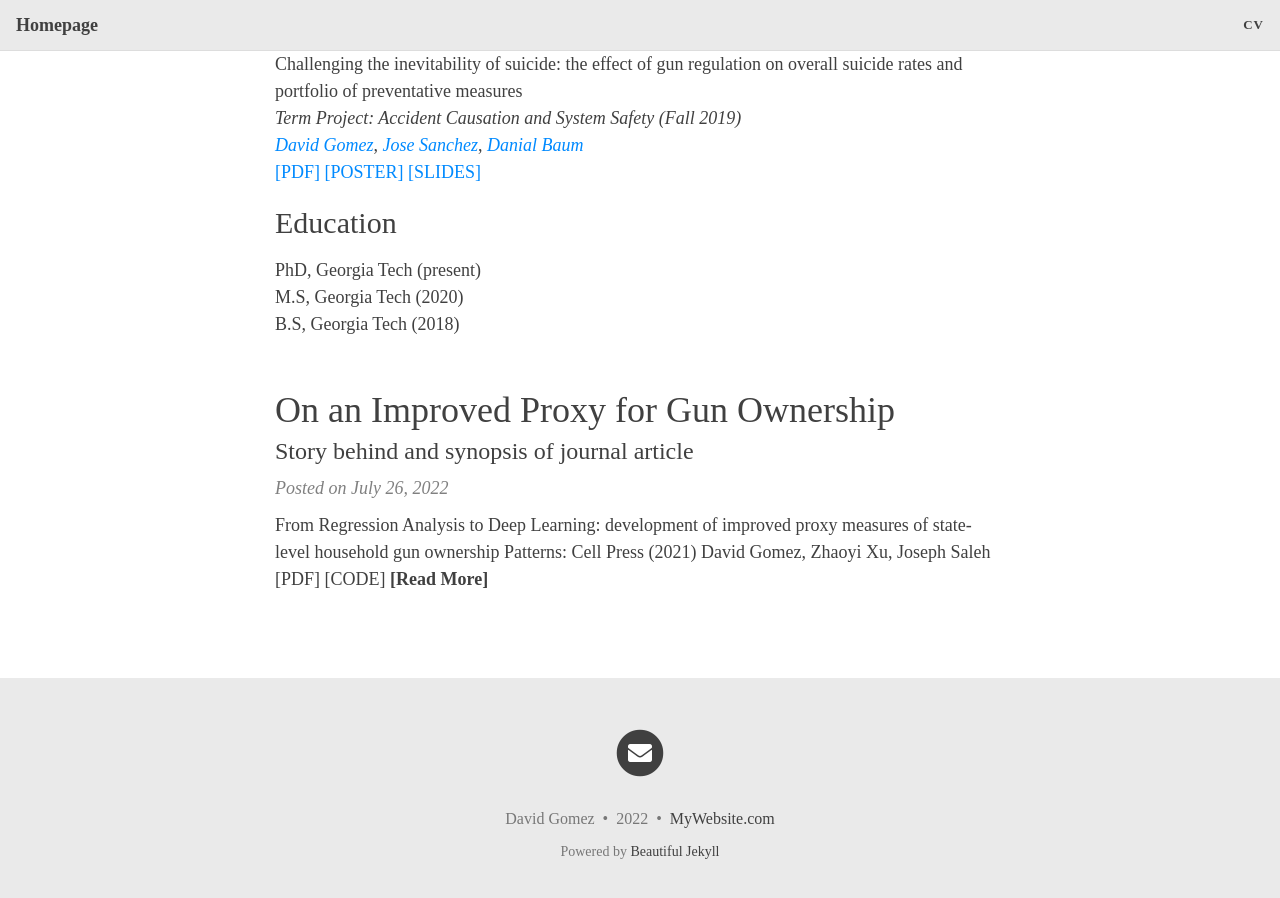
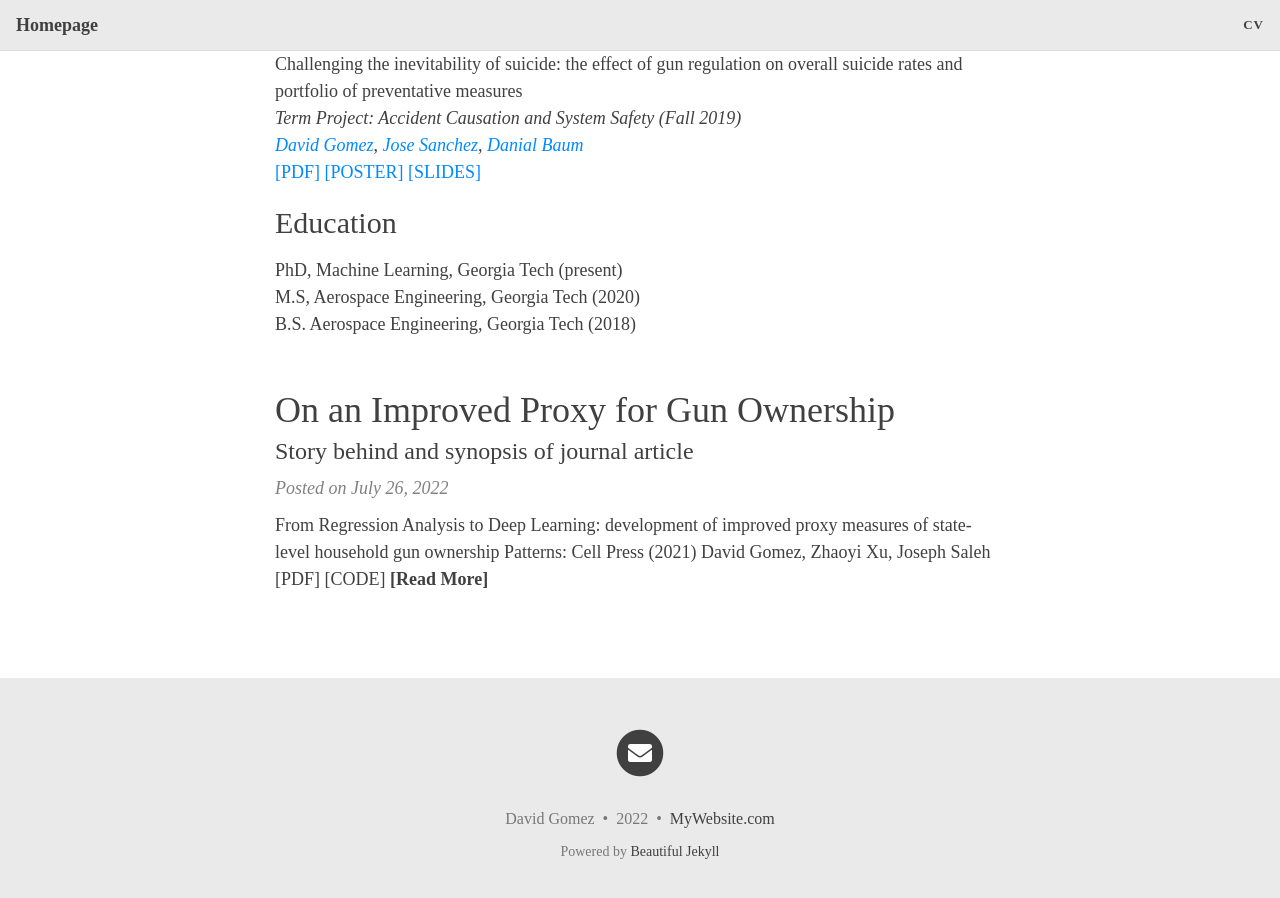
Before and after one commit to dbgomez94/dbgomez94.github.io, a Jekyll site: the page built from index.md, in a window 1280 px wide and 900 px high, scrolled down 1348 px. Built offline with Jekyll 4.4.1, drawn with Linux system fonts in a browser that asks for light colours; nearby versions of some CDN libraries; the list of posts is cut into pages by our own code.

Commit message:
updated education section with degree names

```diff
--- a/index.md
+++ b/index.md
@@ -65,6 +65,6 @@ _Term Project: Accident Causation and System Safety (Fall 2019)_ \
 
 ## Education
 
-PhD, Georgia Tech (present) \
-M.S, Georgia Tech (2020) \
-B.S, Georgia Tech (2018)
+PhD, Machine Learning, Georgia Tech (present) \
+M.S, Aerospace Engineering, Georgia Tech (2020) \
+B.S. Aerospace Engineering, Georgia Tech (2018)
```
